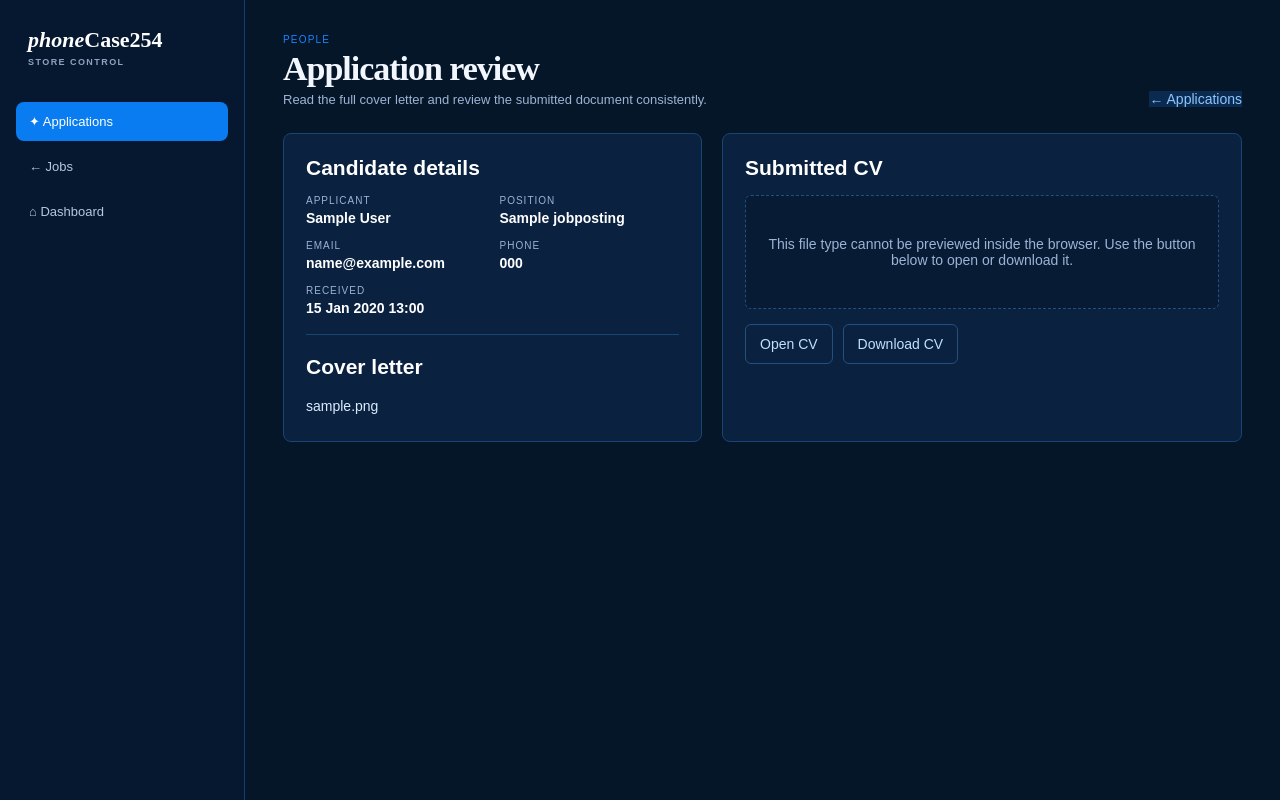
After one commit to kiprotich-dev/PhoneCase254, a Django app: page /store-control-254/jobs/applications/1/ in a window 1280 px wide. The commit adds this page. Run offline with Django 5.2, Linux system fonts and the light colour scheme; a user stored in the database is signed in; tables that the repository leaves empty hold one stand-in row (values such as "Sample post").

Commit message:
Add full application and CV review

```diff
--- /dev/null
+++ b/shop/templates/shop/dashboard_application_detail.html
@@ -0,0 +1,27 @@
+{% load static %}
+<!doctype html>
+<html lang="en">
+<head>
+  <meta charset="utf-8">
+  <meta name="viewport" content="width=device-width,initial-scale=1">
+  <title>{{ application.full_name }} · Application review</title>
+  <link rel="stylesheet" href="{% static 'shop/css/dashboard.css' %}">
+  <link rel="stylesheet" href="{% static 'shop/css/dashboard-dark.css' %}">
+  <link rel="stylesheet" href="{% static 'shop/css/dashboard-contrast.css' %}">
+  <style>
+    .application-review{display:grid;grid-template-columns:minmax(0,1fr) minmax(320px,520px);gap:20px}
+    .review-card{padding:22px;background:#0a2140;border:1px solid #174574;border-radius:8px;color:#edf5ff}
+    .review-card h2{margin:0 0 15px;color:#fff}.review-meta{display:grid;grid-template-columns:repeat(2,minmax(0,1fr));gap:14px;border-bottom:1px solid #174574;padding-bottom:18px;margin-bottom:20px}.review-meta span{display:block;color:#9bb4d4;font-size:10px;text-transform:uppercase;letter-spacing:.1em;margin-bottom:4px}.review-meta strong{color:#fff}.cover-letter{white-space:pre-wrap;line-height:1.75;color:#dcecff;font-size:14px}.document-frame{width:100%;height:680px;border:1px solid #235080;background:#fff;border-radius:6px}.document-actions{display:flex;gap:10px;flex-wrap:wrap;margin-top:15px}.document-actions a{display:inline-block;padding:11px 14px;border:1px solid #235080;border-radius:6px;color:#bfe0ff}.document-actions a:hover{background:#1685ff;color:#fff}.empty-document{padding:40px 15px;text-align:center;color:#9bb4d4;background:#071b35;border:1px dashed #235080;border-radius:6px}@media(max-width:900px){.application-review{grid-template-columns:1fr}.document-frame{height:620px}}@media(max-width:600px){.review-meta{grid-template-columns:1fr}.document-frame{height:520px}}
+  </style>
+</head>
+<body class="dashboard-body">
+  <aside class="dashboard-sidebar"><a class="dashboard-brand" href="{% url 'dashboard' %}"><span>phone</span>Case254<small>STORE CONTROL</small></a><nav class="dashboard-nav"><a class="active" href="{% url 'dashboard_job_applications' %}">✦ Applications</a><a href="{% url 'dashboard_jobs' %}">← Jobs</a><a href="{% url 'dashboard' %}">⌂ Dashboard</a></nav></aside>
+  <main class="dashboard-main"><section class="dashboard-content">
+    <div class="dashboard-heading"><div><p class="dashboard-eyebrow">People</p><h1>Application review</h1><p>Read the full cover letter and review the submitted document consistently.</p></div><a class="button-dashboard" href="{% url 'dashboard_job_applications' %}">← Applications</a></div>
+    <div class="application-review">
+      <section class="review-card"><h2>Candidate details</h2><div class="review-meta"><div><span>Applicant</span><strong>{{ application.full_name }}</strong></div><div><span>Position</span><strong>{{ application.job.title }}</strong></div><div><span>Email</span><strong>{{ application.email }}</strong></div><div><span>Phone</span><strong>{{ application.phone }}</strong></div><div><span>Received</span><strong>{{ application.created_at|date:'d M Y H:i' }}</strong></div></div><h2>Cover letter</h2><div class="cover-letter">{{ application.cover_letter }}</div></section>
+      <section class="review-card"><h2>Submitted CV</h2>{% if application.resume %}{% if resume_is_pdf %}<iframe class="document-frame" src="{% url 'dashboard_application_resume' application.id %}" title="CV for {{ application.full_name }}"></iframe>{% else %}<div class="empty-document">This file type cannot be previewed inside the browser. Use the button below to open or download it.</div>{% endif %}<div class="document-actions"><a href="{% url 'dashboard_application_resume' application.id %}" target="_blank" rel="noopener">Open CV</a><a href="{% url 'dashboard_application_resume' application.id %}?download=1">Download CV</a></div>{% else %}<div class="empty-document">No CV was attached to this application.</div>{% endif %}</section>
+    </div>
+  </section></main>
+</body>
+</html>
--- a/shop/urls.py
+++ b/shop/urls.py
@@ -8,6 +8,7 @@ urlpatterns = [
     path('store-control-254/products/new/', views.dashboard_product_add, name='dashboard_product_add'),
     path('store-control-254/jobs/', views.dashboard_jobs, name='dashboard_jobs'),
     path('store-control-254/jobs/applications/', views.dashboard_job_applications, name='dashboard_job_applications'),
+    path('store-control-254/jobs/applications/<int:application_id>/', views.dashboard_application_detail, name='dashboard_application_detail'),
     path('store-control-254/jobs/applications/<int:application_id>/resume/', views.dashboard_application_resume, name='dashboard_application_resume'),
     path('store-control-254/jobs/applications', views.dashboard_job_applications, name='dashboard_job_applications_no_slash'),
     path('store-control-254/jobs/new/', views.dashboard_job_add, name='dashboard_job_add'),
--- a/shop/views.py
+++ b/shop/views.py
@@ -215,6 +215,16 @@ def dashboard_job_applications(request):
     return render(request, 'shop/dashboard_job_applications.html', {'applications': applications})
 
 @staff_required
+def dashboard_application_detail(request, application_id):
+    application = get_object_or_404(JobApplication.objects.select_related('job'), pk=application_id)
+    resume_name = os.path.basename(application.resume.name) if application.resume else ''
+    return render(request, 'shop/dashboard_application_detail.html', {
+        'application': application,
+        'resume_name': resume_name,
+        'resume_is_pdf': resume_name.lower().endswith('.pdf'),
+    })
+
+@staff_required
 def dashboard_application_resume(request, application_id):
     application = get_object_or_404(JobApplication, pk=application_id)
     if not application.resume:
@@ -225,7 +235,7 @@ def dashboard_application_resume(request, application_id):
         if not public_id.startswith('media/'):
             public_id = f'media/{public_id}'
         file_format = os.path.splitext(application.resume.name)[1].lstrip('.').lower() or 'pdf'
-        private_url = cloudinary.utils.private_download_url(public_id, file_format, resource_type='image', type='upload', secure=True, attachment=False)
+        private_url = cloudinary.utils.private_download_url(public_id, file_format, resource_type='image', type='upload', secure=True, attachment=request.GET.get('download') == '1')
         return redirect(private_url)
     response = FileResponse(application.resume.open('rb'), content_type=mimetypes.guess_type(application.resume.name)[0] or 'application/octet-stream')
     response['Content-Disposition'] = f'inline; filename="{os.path.basename(application.resume.name)}"'
```
Also changed, not shown: shop/templates/shop/dashboard_job_applications.html (+1 -1 lines).
